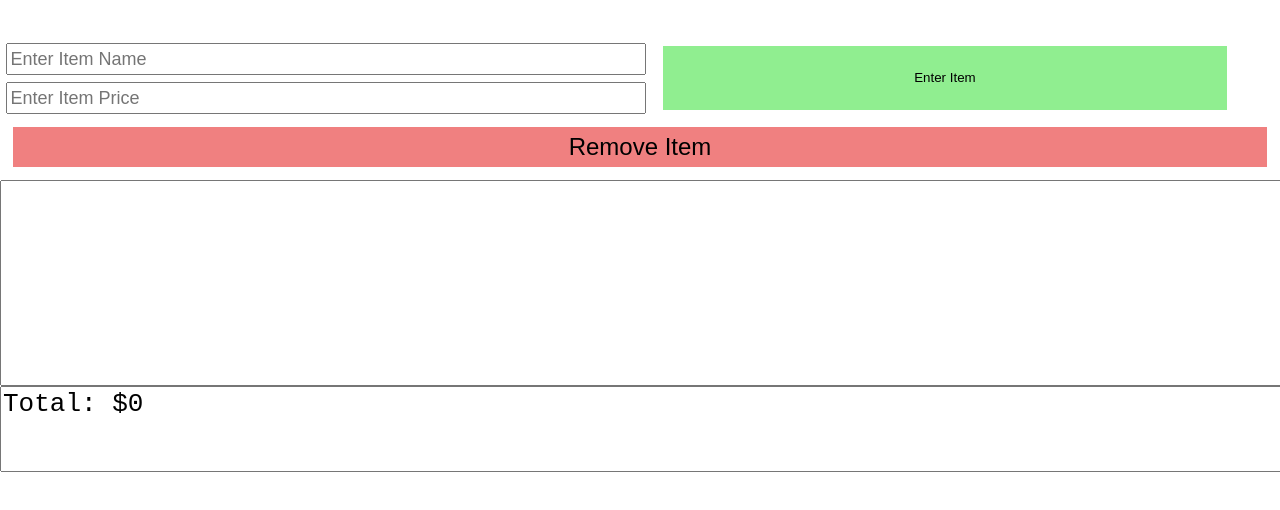
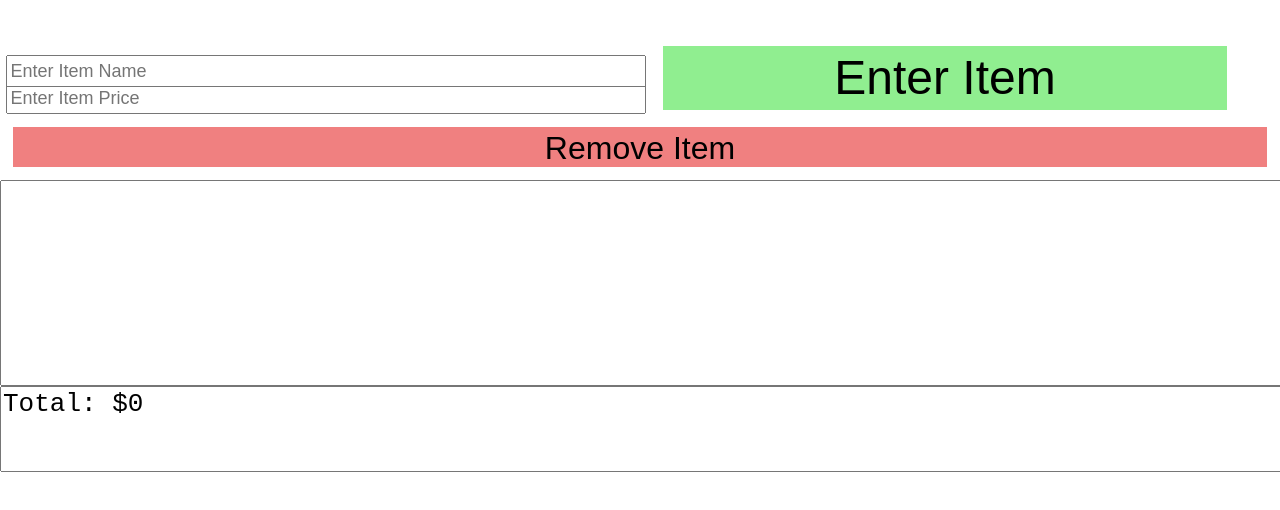
Before and after one commit to Velocichicken/Sales-Tax-Calculator, a website: page index.html in a window 1280 px wide. Shown: the part 46-556 px from the top of the page. Drawn offline with Linux system fonts and the light colour scheme.

Commit message:
Editted button Text

```diff
--- a/style.css
+++ b/style.css
@@ -12,7 +12,7 @@ head {-webkit-tap-highlight-color: transparent;}
 {
     color : black !important;
     margin: 1%;
-    font-size: 150%;
+    font-size: 2em;
     border-color: transparent;
     background-color: lightcoral;
     width: 98%;
@@ -58,6 +58,7 @@ input
 {
     color : black !important;
     position: relative;
+    font-size: 6vmin;
     top: 3.4vh;
     height: 8vh;
     border-color: transparent;
```
